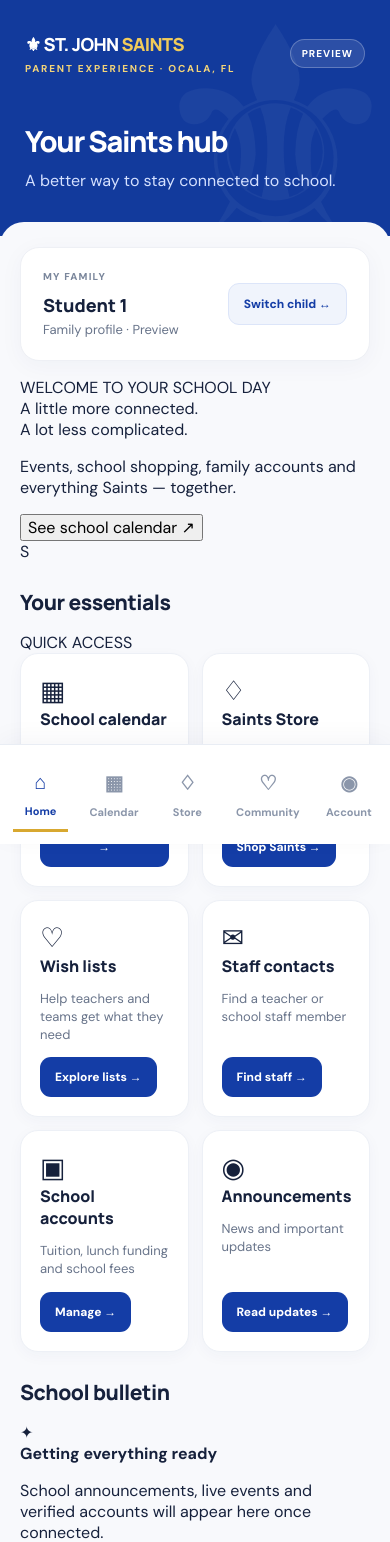
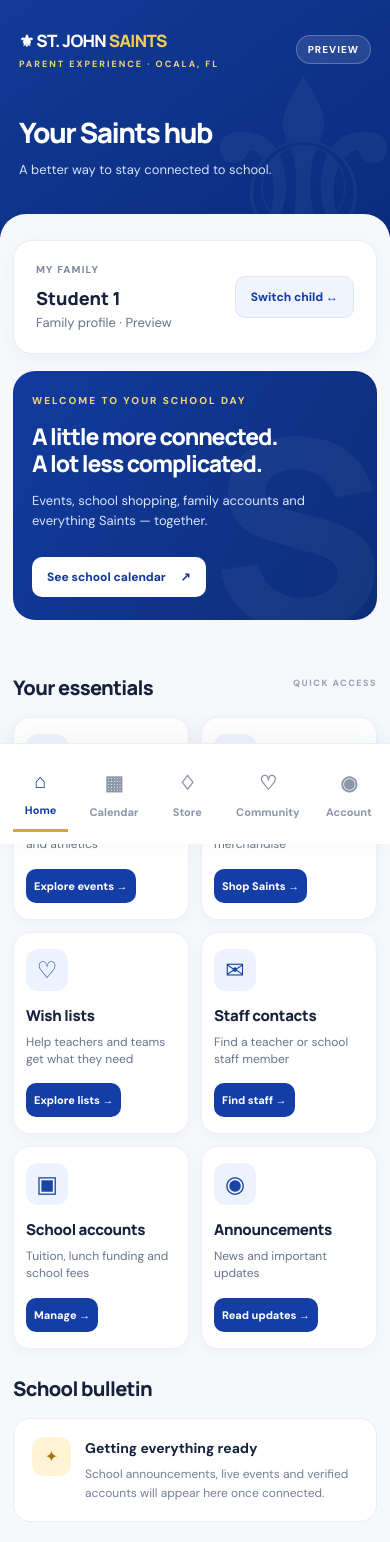
Before and after one commit to kwilly187/stjohn-school-app, a Next.js app: page / in a window 390 px wide. Shown: the top 1542 px of the page. Built offline with nearby package versions, Linux system fonts and the light colour scheme.

Commit message:
Refine mobile styling, home hero, tiles, storefront and navigation

```diff
--- a/app/style.css
+++ b/app/style.css
@@ -29,3 +29,52 @@
 .tabs button{background:none;border:0;padding:8px 5px;color:#8b96aa;font-weight:700;font-size:11px;line-height:1.9;min-width:55px}
 .tabs button.active{color:#143da6;border-bottom:3px solid #d8a830}
 @media(min-width:750px){.shell{margin:28px auto;min-height:80vh;border-radius:24px;overflow:hidden;box-shadow:0 20px 80px #14234b18}.header{padding:38px 45px 60px}.main{padding:35px 45px 65px;min-height:500px}.grid{grid-template-columns:repeat(3,minmax(0,1fr))}.tabs{position:relative}}
+
+
+/* Saints parent experience: refined mobile-first layer */
+body{background:#e9edf5}
+.shell{background:#f6f8fc}
+.header{background:linear-gradient(145deg,#123a96 0%,#092c7e 100%);padding:29px 24px 57px}
+.header:after{font-size:260px;right:-30px;bottom:-110px}
+.mark{font-size:17px;letter-spacing:-.7px}
+.sub{font-size:9px;letter-spacing:2px}
+.welcome{font-size:clamp(28px,5vw,39px);margin-top:43px;letter-spacing:-1.5px}
+.header .muted{font-size:13px;line-height:1.5;max-width:370px}
+.main{border-radius:26px 26px 0 0;margin-top:-23px;padding:26px 19px 85px;background:#f6f8fc}
+.card{border:1px solid #e9edf6;border-radius:19px;box-shadow:0 5px 19px rgba(16,35,79,.035)}
+.family-card{background:#fff;padding:19px 20px;border-left:4px solid #d6ad44}
+.family-card .tag{color:#7784a1}
+.family-card h3{font-size:19px}
+.hero-card{position:relative;overflow:hidden;background:linear-gradient(120deg,#113b9e,#0d2d78);border-radius:22px;color:#fff;padding:27px 23px 24px;margin:17px 0 28px;min-height:238px}
+.hero-eyebrow{font-size:10px;letter-spacing:2px;font-weight:800;color:#f4d375;position:relative;z-index:1}
+.hero-title{font:800 clamp(23px,4.2vw,32px)/1.2 'Manrope',sans-serif;letter-spacing:-1.1px;margin:16px 0 11px;position:relative;z-index:1}
+.hero-card p{font-size:13px;line-height:1.6;color:#dbe5ff;max-width:285px;position:relative;z-index:1}
+.hero-action{border:0;border-radius:10px;background:#fff;color:#123b9d;font-weight:800;padding:12px 15px;font-size:12px;margin-top:12px;position:relative;z-index:1}
+.hero-action span{margin-left:12px}
+.hero-watermark{position:absolute;right:-8px;bottom:-85px;font:900 260px 'Manrope',sans-serif;color:#ffffff0b;pointer-events:none}
+.section-heading{display:flex;align-items:center;justify-content:space-between;gap:10px}
+.section-heading span{font-size:9px;letter-spacing:1.5px;color:#9aa4b6;font-weight:800}
+.section{font-size:20px;letter-spacing:-.7px}
+.grid{gap:12px}
+.tile{min-height:188px;padding:20px 17px;border-radius:17px;box-shadow:0 3px 14px rgba(16,35,79,.035)}
+.tile>span{color:#1845a3!important;display:grid;place-items:center;background:#edf2ff;width:42px;height:42px;border-radius:12px;margin-bottom:14px;font-size:23px!important}
+.tile b{font-size:15px;letter-spacing:-.3px}
+.tile p{font-size:12px;margin:8px 0 16px}
+.tile .button{margin-top:auto;padding:11px 12px;font-size:11px}
+.button{border-radius:10px}
+.bulletin{background:#fff;display:flex;gap:14px;padding:18px;border-radius:17px;border:1px solid #e9edf6}
+.bulletin-symbol{background:#fff3d5;color:#a8750a;border-radius:12px;width:39px;height:39px;display:grid;place-items:center;flex-shrink:0}
+.bulletin b{font-size:14px}
+.bulletin p{font-size:12px;color:#738098;line-height:1.6;margin:7px 0 0}
+.preview-note{font-size:11px;color:#8793a6;text-align:center;margin:19px 0}
+.store-banner{background:linear-gradient(130deg,#11398f,#0a2568);padding:26px;border-radius:20px;color:#fff;margin-bottom:23px;position:relative;overflow:hidden}
+.store-banner:after{content:'⚜';position:absolute;right:-5px;bottom:-62px;font-size:170px;color:#ffffff15}
+.store-banner .tag{color:#eac76b}
+.store-banner h2{font:800 24px 'Manrope',sans-serif;letter-spacing:-.8px;position:relative;z-index:1}
+.store-banner p{font-size:13px;color:#e3eaff;position:relative;z-index:1}
+.product{height:165px;background:radial-gradient(circle at 25% 20%,#4169c0,#123989 80%);font-family:'Manrope',sans-serif}
+.tabs{border-top:1px solid #e8edf6;box-shadow:0 -7px 30px #10234b0b}
+.tabs button{font-family:'DM Sans',sans-serif}
+.tabs button.active{border-bottom-color:#d4a737}
+@media(max-width:390px){.main{padding-left:13px;padding-right:13px}.tile{padding:16px 12px}.tile .button{padding:10px 8px}.header{padding-left:19px;padding-right:19px}.hero-card{padding:23px 19px}}
+@media(min-width:750px){.main{padding:38px 44px 70px}.hero-card{padding:34px 38px}.grid{grid-template-columns:repeat(3,minmax(0,1fr))}}
```
